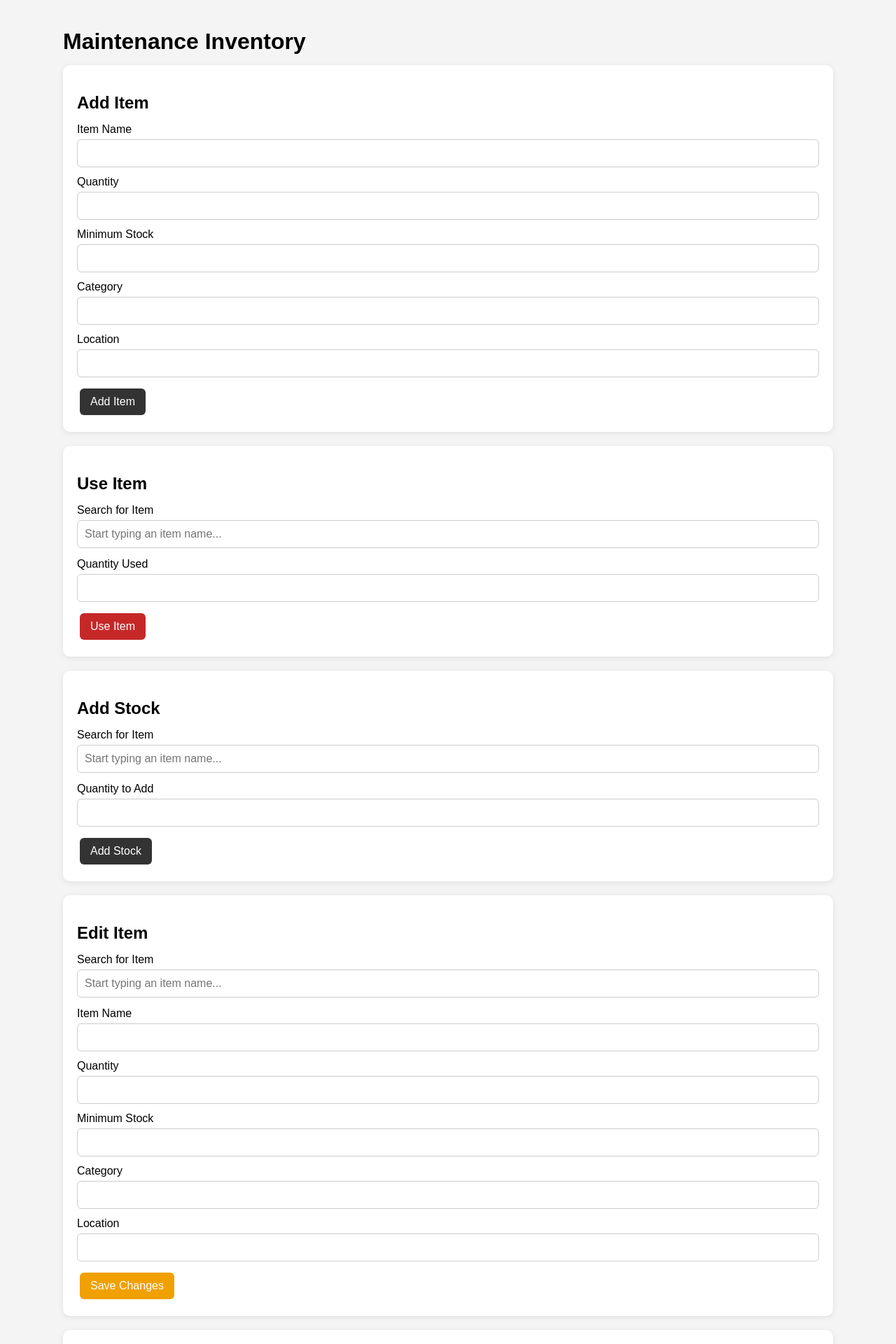
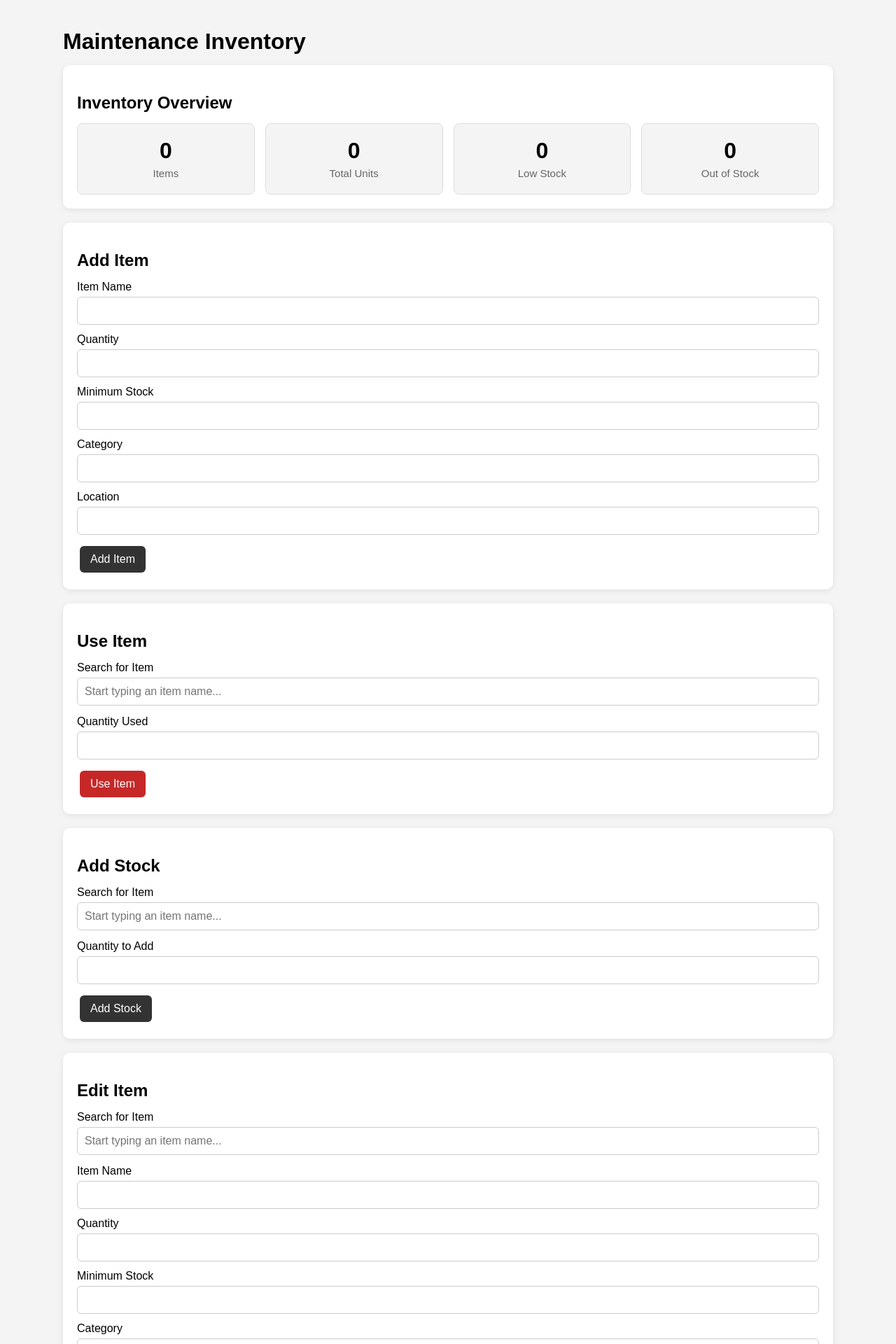
Before and after one commit to pribe41-svg/Custer-estate-inventory, a Flask app: page / in a window 1280 px wide. Shown: the top 1920 px of the page at 70% size. Run offline with Flask 3, Linux system fonts and the light colour scheme; data that the repository does not hold is empty; some libraries are stand-ins or nearby versions.

Commit message:
Add inventory dashboard

```diff
--- a/app.py
+++ b/app.py
@@ -1,4 +1,4 @@
-from flask import Flask, render_template, request, send_file
+from flask import Flask, render_template, request, send_file, redirect
 import os
 from datetime import datetime
 import csv
@@ -49,19 +49,43 @@ def load_inventory_from_database():
     return inventory
 
 
-# ============================================================
-# HOME
-# ============================================================
-
 @app.route("/")
 def home():
 
     inventory = load_inventory_from_database()
 
+    # ========================================================
+    # DASHBOARD TOTALS
+    # ========================================================
+
+    total_items = len(inventory)
+
+    total_quantity = sum(
+        item["quantity"]
+        for item in inventory.values()
+    )
+
+    low_stock_count = sum(
+        1
+        for item in inventory.values()
+        if item["quantity"] <= item["minimum_stock"]
+    )
+
+    out_of_stock_count = sum(
+        1
+        for item in inventory.values()
+        if item["quantity"] == 0
+    )
+
     return render_template(
         "index.html",
-        inventory=inventory
+        inventory=inventory,
+        total_items=total_items,
+        total_quantity=total_quantity,
+        low_stock_count=low_stock_count,
+        out_of_stock_count=out_of_stock_count
     )
+
 
 
 # ============================================================
@@ -218,10 +242,8 @@ def add_stock():
 
     inventory = load_inventory_from_database()
 
-    return render_template(
-        "index.html",
-        inventory=inventory
-    )
+    return redirect("/")
+
 
 # ============================================================
 # EDIT ITEM
@@ -272,10 +294,7 @@ def edit_item():
 
     inventory = load_inventory_from_database()
 
-    return render_template(
-        "index.html",
-        inventory=inventory
-    )
+    return redirect("/")
 
 
 # ============================================================
@@ -358,10 +377,7 @@ def use_item():
 
     inventory = load_inventory_from_database()
 
-    return render_template(
-        "index.html",
-        inventory=inventory
-    )
+    return redirect("/")
 
 
 # ============================================================
@@ -380,11 +396,7 @@ def low_stock():
         if item["quantity"] <= item["minimum_stock"]:
             low_stock_items[item_name] = item
 
-    return render_template(
-        "index.html",
-        inventory=inventory,
-        low_stock_items=low_stock_items
-    )
+    return redirect("/")
 
 
 # ============================================================
@@ -631,10 +643,7 @@ def delete_item():
 
     inventory = load_inventory_from_database()
 
-    return render_template(
-        "index.html",
-        inventory=inventory
-    )
+    return redirect("/")
 
 
 # ============================================================
--- a/templates/index.html
+++ b/templates/index.html
@@ -126,6 +126,43 @@
             margin-bottom: 20px;
         }
 
+        .dashboard-grid {
+    display: grid;
+    grid-template-columns: repeat(4, 1fr);
+    gap: 15px;
+}
+
+.dashboard-box {
+    background: #f4f4f4;
+    border: 1px solid #ddd;
+    border-radius: 8px;
+    padding: 20px;
+    text-align: center;
+}
+
+.dashboard-box strong {
+    display: block;
+    font-size: 32px;
+    margin-bottom: 5px;
+}
+
+.dashboard-box span {
+    color: #666;
+    font-size: 15px;
+}
+
+@media (max-width: 700px) {
+
+    .dashboard-grid {
+        grid-template-columns: repeat(2, 1fr);
+    }
+
+    .dashboard-box strong {
+        font-size: 26px;
+    }
+}
+
+
         .empty {
             color: #777;
         }
@@ -157,6 +194,41 @@
 <div class="container">
 
     <h1>Maintenance Inventory</h1>
+
+    <!-- ================================================= -->
+<!-- INVENTORY DASHBOARD -->
+<!-- ================================================= -->
+
+<div class="card">
+
+    <h2>Inventory Overview</h2>
+
+    <div class="dashboard-grid">
+
+        <div class="dashboard-box">
+            <strong>{{ total_items|default(0) }}</strong>
+            <span>Items</span>
+        </div>
+
+        <div class="dashboard-box">
+            <strong>{{ total_quantity|default(0) }}</strong>
+            <span>Total Units</span>
+        </div>
+
+        <div class="dashboard-box">
+            <strong>{{ low_stock_count|default(0) }}</strong>
+            <span>Low Stock</span>
+        </div>
+
+        <div class="dashboard-box">
+            <strong>{{ out_of_stock_count|default(0) }}</strong>
+            <span>Out of Stock</span>
+        </div>
+
+    </div>
+
+</div>
+
 
 
     <!-- ================================================= -->
```
